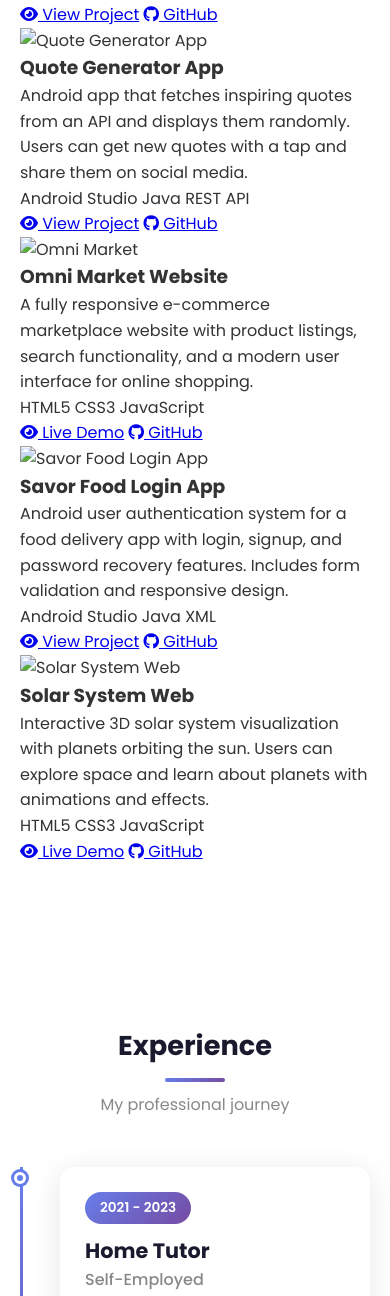
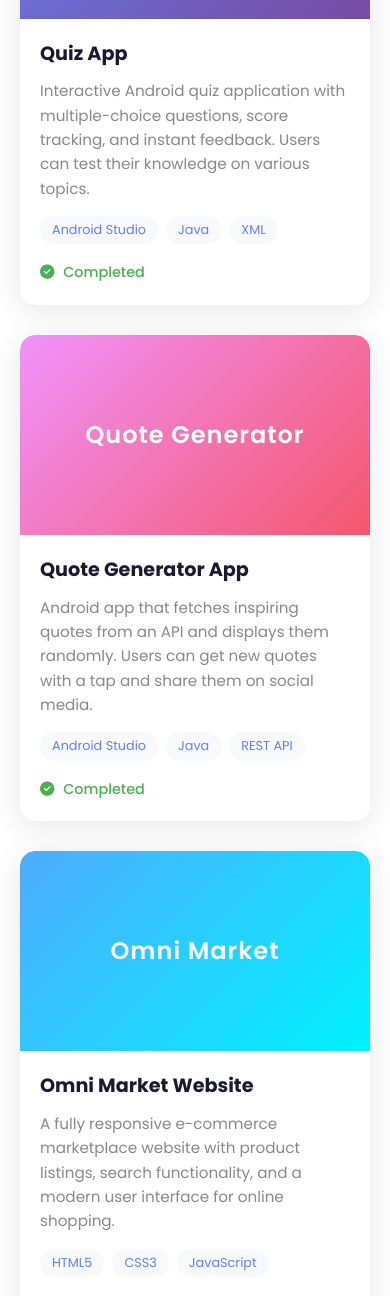
Before and after one commit to mehboobakhter665-sudo/ayela-portfolio, a plain HTML site: page index.html in a window 390 px wide. Shown: the part 5729-7025 px from the top of the page. Drawn offline with Linux system fonts and the light colour scheme.

Commit message:
Add files via upload

```diff
--- a/index.html
+++ b/index.html
@@ -238,7 +238,7 @@
         </div>
     </section>
 
-    <!-- ===== PROJECTS SECTION ===== -->
+    <!-- ===== PROJECTS SECTION - FIXED ===== -->
     <section id="projects">
         <div class="container">
             <h2 class="section-title">My Projects</h2>
@@ -248,7 +248,9 @@
                 <!-- Project 1: Quiz App -->
                 <div class="project-card">
                     <div class="project-image">
-                        <img src="assets/images/project1.jpg" alt="Quiz App">
+                        <div class="project-placeholder" style="background: linear-gradient(135deg, #667eea, #764ba2); height: 200px; display: flex; align-items: center; justify-content: center; color: white; font-size: 1.5rem; font-weight: 600;">
+                            Quiz App
+                        </div>
                     </div>
                     <div class="project-info">
                         <h3>Quiz App</h3>
@@ -259,8 +261,7 @@
                             <span>XML</span>
                         </div>
                         <div class="project-links">
-                            <a href="#" target="_blank"><i class="fas fa-eye"></i> View Project</a>
-                            <a href="#" target="_blank"><i class="fab fa-github"></i> GitHub</a>
+                            <span class="project-status"><i class="fas fa-check-circle"></i> Completed</span>
                         </div>
                     </div>
                 </div>
@@ -268,7 +269,9 @@
                 <!-- Project 2: Quote Generator App -->
                 <div class="project-card">
                     <div class="project-image">
-                        <img src="assets/images/project2.jpg" alt="Quote Generator App">
+                        <div class="project-placeholder" style="background: linear-gradient(135deg, #f093fb, #f5576c); height: 200px; display: flex; align-items: center; justify-content: center; color: white; font-size: 1.5rem; font-weight: 600;">
+                            Quote Generator
+                        </div>
                     </div>
                     <div class="project-info">
                         <h3>Quote Generator App</h3>
@@ -279,8 +282,7 @@
                             <span>REST API</span>
                         </div>
                         <div class="project-links">
-                            <a href="#" target="_blank"><i class="fas fa-eye"></i> View Project</a>
-                            <a href="#" target="_blank"><i class="fab fa-github"></i> GitHub</a>
+                            <span class="project-status"><i class="fas fa-check-circle"></i> Completed</span>
                         </div>
                     </div>
                 </div>
@@ -288,7 +290,9 @@
                 <!-- Project 3: Omni Market Website -->
                 <div class="project-card">
                     <div class="project-image">
-                        <img src="assets/images/project3.jpg" alt="Omni Market">
+                        <div class="project-placeholder" style="background: linear-gradient(135deg, #4facfe, #00f2fe); height: 200px; display: flex; align-items: center; justify-content: center; color: white; font-size: 1.5rem; font-weight: 600;">
+                            Omni Market
+                        </div>
                     </div>
                     <div class="project-info">
                         <h3>Omni Market Website</h3>
@@ -299,8 +303,7 @@
                             <span>JavaScript</span>
                         </div>
                         <div class="project-links">
-                            <a href="#" target="_blank"><i class="fas fa-eye"></i> Live Demo</a>
-                            <a href="#" target="_blank"><i class="fab fa-github"></i> GitHub</a>
+                            <span class="project-status"><i class="fas fa-check-circle"></i> Completed</span>
                         </div>
                     </div>
                 </div>
@@ -308,7 +311,9 @@
                 <!-- Project 4: Savor Food Login App -->
                 <div class="project-card">
                     <div class="project-image">
-                        <img src="assets/images/project4.jpg" alt="Savor Food Login App">
+                        <div class="project-placeholder" style="background: linear-gradient(135deg, #43e97b, #38f9d7); height: 200px; display: flex; align-items: center; justify-content: center; color: white; font-size: 1.5rem; font-weight: 600;">
+                            Savor Food
+                        </div>
                     </div>
                     <div class="project-info">
                         <h3>Savor Food Login App</h3>
@@ -319,8 +324,7 @@
                             <span>XML</span>
                         </div>
                         <div class="project-links">
-                            <a href="#" target="_blank"><i class="fas fa-eye"></i> View Project</a>
-                            <a href="#" target="_blank"><i class="fab fa-github"></i> GitHub</a>
+                            <span class="project-status"><i class="fas fa-check-circle"></i> Completed</span>
                         </div>
                     </div>
                 </div>
@@ -328,7 +332,9 @@
                 <!-- Project 5: Solar System Web -->
                 <div class="project-card">
                     <div class="project-image">
-                        <img src="assets/images/project5.jpg" alt="Solar System Web">
+                        <div class="project-placeholder" style="background: linear-gradient(135deg, #a18cd1, #fbc2eb); height: 200px; display: flex; align-items: center; justify-content: center; color: white; font-size: 1.5rem; font-weight: 600;">
+                            Solar System
+                        </div>
                     </div>
                     <div class="project-info">
                         <h3>Solar System Web</h3>
@@ -339,8 +345,7 @@
                             <span>JavaScript</span>
                         </div>
                         <div class="project-links">
-                            <a href="#" target="_blank"><i class="fas fa-eye"></i> Live Demo</a>
-                            <a href="#" target="_blank"><i class="fab fa-github"></i> GitHub</a>
+                            <span class="project-status"><i class="fas fa-check-circle"></i> Completed</span>
                         </div>
                     </div>
                 </div>
--- a/style.css
+++ b/style.css
@@ -1,4 +1,4 @@
-/* ===== RESET ===== */
+/* ===== RESET & BASE ===== */
 * {
     margin: 0;
     padding: 0;
@@ -212,7 +212,6 @@ nav {
     font-size: 1.1rem;
     color: var(--gray);
     margin-bottom: 30px;
-    max-width: 500px;
 }
 
 .hero-buttons {
@@ -481,9 +480,92 @@ nav {
     font-size: 0.9rem;
 }
 
+/* ===== PROJECTS ===== */
+#projects {
+    background: var(--white);
+}
+
+.projects-grid {
+    display: grid;
+    grid-template-columns: repeat(auto-fit, minmax(280px, 1fr));
+    gap: 30px;
+}
+
+.project-card {
+    background: white;
+    border-radius: 15px;
+    overflow: hidden;
+    box-shadow: var(--shadow);
+    transition: all 0.3s ease;
+}
+
+.project-card:hover {
+    transform: translateY(-10px);
+    box-shadow: var(--shadow-hover);
+}
+
+.project-image {
+    width: 100%;
+    height: 200px;
+    overflow: hidden;
+}
+
+.project-image img {
+    width: 100%;
+    height: 100%;
+    object-fit: cover;
+}
+
+.project-placeholder {
+    border-radius: 15px 15px 0 0;
+    font-weight: 600;
+    letter-spacing: 1px;
+}
+
+.project-info {
+    padding: 20px;
+}
+
+.project-info h3 {
+    font-size: 1.2rem;
+    color: var(--dark);
+    margin-bottom: 10px;
+}
+
+.project-info p {
+    color: var(--gray);
+    font-size: 0.95rem;
+    margin-bottom: 15px;
+}
+
+.tech-tags {
+    display: flex;
+    flex-wrap: wrap;
+    gap: 8px;
+    margin-bottom: 15px;
+}
+
+.tech-tags span {
+    background: var(--light);
+    padding: 4px 12px;
+    border-radius: 20px;
+    font-size: 0.8rem;
+    color: var(--primary);
+}
+
+.project-status {
+    color: #4CAF50;
+    font-weight: 500;
+    font-size: 0.9rem;
+}
+
+.project-status i {
+    margin-right: 5px;
+}
+
 /* ===== CERTIFICATES ===== */
 #certificates {
-    background: white;
+    background: var(--light);
 }
 
 .certificates-grid {
@@ -493,7 +575,7 @@ nav {
 }
 
 .certificate-card {
-    background: var(--light);
+    background: white;
     padding: 35px 25px;
     border-radius: 15px;
     text-align: center;
@@ -515,7 +597,6 @@ nav {
 .certificate-card h3 {
     font-size: 1.2rem;
     color: var(--dark);
-    margin-bottom: 8px;
 }
 
 .certificate-card p {
@@ -524,7 +605,7 @@ nav {
 
 /* ===== CONTACT ===== */
 #contact {
-    background: var(--light);
+    background: var(--white);
 }
 
 .contact-wrapper {
@@ -581,7 +662,7 @@ nav {
     width: 45px;
     height: 45px;
     border-radius: 50%;
-    background: white;
+    background: var(--light);
     color: var(--primary);
     text-decoration: none;
     transition: all 0.3s ease;
@@ -764,4 +845,5 @@ footer {
     .section-title { font-size: 1.7rem; }
     .skills-grid { grid-template-columns: 1fr; }
     .certificates-grid { grid-template-columns: 1fr; }
+    .projects-grid { grid-template-columns: 1fr; }
 }
```
